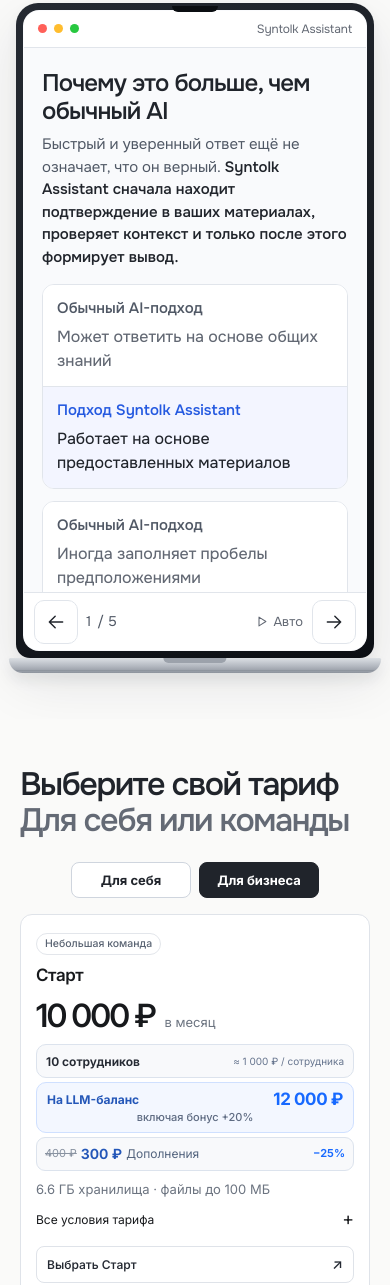
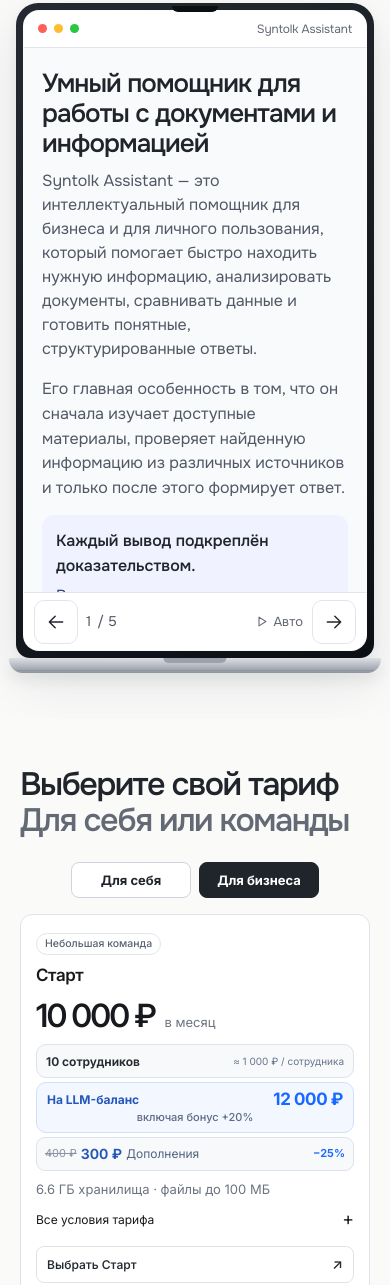
Before and after one commit to syntolkru-prog/syntolk.site, a plain HTML site: page index.html in a window 390 px wide. Shown: the part 1310-2595 px from the top of the page. Drawn offline with Linux system fonts and the light colour scheme.

Commit message:
Replace first Assistant screen with product overview
Use the supplied description of Syntolk Assistant and source references in place of the AI comparison table. Keep the corporate presentation style and stack the content on phones.

Validated all five screens across desktop, tablet and mobile layouts in Chromium and WebKit, including scrolling, navigation and 25-second autoplay.

```diff
--- a/index.html
+++ b/index.html
@@ -76,26 +76,28 @@
         <section class="as-screen" aria-roledescription="карусель" aria-label="Возможности Syntolk Assistant">
           <div class="as-appbar"><div class="as-window-dots" aria-hidden="true"><i></i><i></i><i></i></div><span class="as-app-name">Syntolk Assistant</span></div>
           <div class="as-screen-body" id="as-screen-body" tabindex="0" aria-label="Содержимое экрана. Можно прокрутить">
-            <article class="as-page as-comparison-page" data-title="Сравнение подходов" aria-label="1 из 5">
+            <article class="as-page as-overview-page" data-title="Умный помощник" aria-label="1 из 5">
               <header class="as-page-header">
-                <h2 class="as-screen-title">Почему это больше, чем обычный AI</h2>
-                <p class="as-lead">Быстрый и уверенный ответ ещё не означает, что он верный. <strong>Syntolk Assistant сначала находит подтверждение в ваших материалах, проверяет контекст и только после этого формирует вывод.</strong></p>
+                <h2 class="as-screen-title">Умный помощник для работы с документами и информацией</h2>
+                <p class="as-lead">Syntolk Assistant — это интеллектуальный помощник для бизнеса и для личного пользования, который помогает быстро находить нужную информацию, анализировать документы, сравнивать данные и готовить понятные, структурированные ответы.</p>
               </header>
-              <table class="as-approach-table" aria-label="Обычный AI-подход и подход Syntolk Assistant">
-                <thead><tr><th scope="col">Обычный AI-подход</th><th scope="col">Подход Syntolk Assistant</th></tr></thead>
-                <tbody>
-                  <tr><td data-label="Обычный AI-подход">Может ответить на основе общих знаний</td><td data-label="Подход Syntolk Assistant">Работает на основе предоставленных материалов</td></tr>
-                  <tr><td data-label="Обычный AI-подход">Иногда заполняет пробелы предположениями</td><td data-label="Подход Syntolk Assistant">Отдельно указывает, если данных недостаточно</td></tr>
-                  <tr><td data-label="Обычный AI-подход">Может привести общий ответ без привязки к документу</td><td data-label="Подход Syntolk Assistant">Привязывает выводы к конкретным документам и фрагментам</td></tr>
-                  <tr><td data-label="Обычный AI-подход">Не всегда учитывает исключения и ограничения</td><td data-label="Подход Syntolk Assistant">Проверяет условия, исключения, даты, суммы и формулировки</td></tr>
-                  <tr><td data-label="Обычный AI-подход">Может смешать сведения из разных объектов</td><td data-label="Подход Syntolk Assistant">Разделяет документы, договоры, версии, стороны и периоды</td></tr>
-                  <tr><td data-label="Обычный AI-подход">Формирует ответ, который звучит убедительно</td><td data-label="Подход Syntolk Assistant">Формирует ответ, который можно проверить</td></tr>
-                  <tr><td data-label="Обычный AI-подход">Не всегда показывает происхождение информации</td><td data-label="Подход Syntolk Assistant">Добавляет ссылки и указатели на источники</td></tr>
-                  <tr><td data-label="Обычный AI-подход">Может усилить смысл исходного текста</td><td data-label="Подход Syntolk Assistant">Сохраняет модальность: «может», «вправе», «рекомендуется»</td></tr>
-                  <tr><td data-label="Обычный AI-подход">Может выбрать одну из противоречащих версий</td><td data-label="Подход Syntolk Assistant">Показывает обе версии и указывает источник каждой</td></tr>
-                  <tr><td data-label="Обычный AI-подход">Даёт один общий текст</td><td data-label="Подход Syntolk Assistant">Структурирует ответ по отдельным вопросам и смысловым блокам</td></tr>
-                </tbody>
-              </table>
+              <div class="as-overview-layout">
+                <div class="as-overview-copy">
+                  <p>Его главная особенность в том, что он сначала изучает доступные материалы, проверяет найденную информацию из различных источников и только после этого формирует ответ.</p>
+                  <p class="as-overview-proof"><strong>Каждый вывод подкреплён доказательством.</strong> Вы можете сразу проверить необходимую информацию.</p>
+                </div>
+                <section class="as-panel as-overview-sources" aria-labelledby="as-overview-sources-title">
+                  <h3 id="as-overview-sources-title">В ответе могут быть указаны:</h3>
+                  <ul>
+                    <li>название использованного документа;</li>
+                    <li>конкретный раздел или фрагмент;</li>
+                    <li>ссылка на источник;</li>
+                    <li>подтверждающий текст;</li>
+                    <li>перечень документов, на которых основан ответ.</li>
+                  </ul>
+                </section>
+              </div>
+              <p class="as-quiet-line">Такой подход делает работу с информацией более прозрачной и удобной для проверки.</p>
             </article>
 
             <article class="as-page" data-title="Контекст компании" aria-label="2 из 5" hidden>
--- a/styles.css
+++ b/styles.css
@@ -133,6 +133,20 @@
 #syntolk-about .assistant-showcase .as-icon svg{width:18px;height:18px}
 #syntolk-about .assistant-showcase .as-quiet-line{margin-top:14px;font-size:15px;line-height:1.5;color:#505865}
 #syntolk-about .assistant-showcase .as-quiet-line strong{color:var(--ink);font-weight:550}
+#syntolk-about .assistant-showcase .as-overview-layout{display:grid;grid-template-columns:1.08fr 1fr;align-items:start;gap:20px}
+#syntolk-about .assistant-showcase .as-overview-copy p{font-size:16px;line-height:1.55;color:#505865}
+#syntolk-about .assistant-showcase .as-overview-copy .as-overview-proof{margin-top:16px;padding:15px 16px;border-radius:12px;background:var(--tint);color:#334374}
+#syntolk-about .assistant-showcase .as-overview-proof strong{display:block;margin-bottom:5px;font-weight:550;color:var(--ink)}
+#syntolk-about .assistant-showcase .as-overview-sources h3{font-size:16px;line-height:1.4;margin-bottom:10px}
+#syntolk-about .assistant-showcase .as-overview-sources ul{list-style:disc;padding-left:18px;margin:0}
+#syntolk-about .assistant-showcase .as-overview-sources li{padding:6px 0 6px 2px;font-size:15px;line-height:1.5;color:#505865}
+#syntolk-about .assistant-showcase .as-overview-sources li+li{border-top:1px solid #edf0f4}
+#syntolk-about .assistant-showcase .as-overview-sources li::marker{font-size:10px;color:#768397}
+@media(max-width:760px){
+#syntolk-about .assistant-showcase .as-overview-layout{grid-template-columns:1fr;gap:16px}
+#syntolk-about .assistant-showcase .as-overview-copy .as-overview-proof{margin-top:14px;padding:14px}
+#syntolk-about .assistant-showcase .as-overview-sources li{font-size:16px;padding-block:7px}
+}
 #syntolk-about .assistant-showcase .as-benefit{display:flex;align-items:flex-start;gap:10px;border-radius:12px;padding:12px 15px;background:var(--tint);color:#334374;font-size:15px;line-height:1.5;margin-top:14px}
 #syntolk-about .assistant-showcase .as-benefit svg{margin-top:3px;width:18px;height:18px;color:var(--blue)}
 #syntolk-about .assistant-showcase .as-benefit strong{font-weight:550}
```
